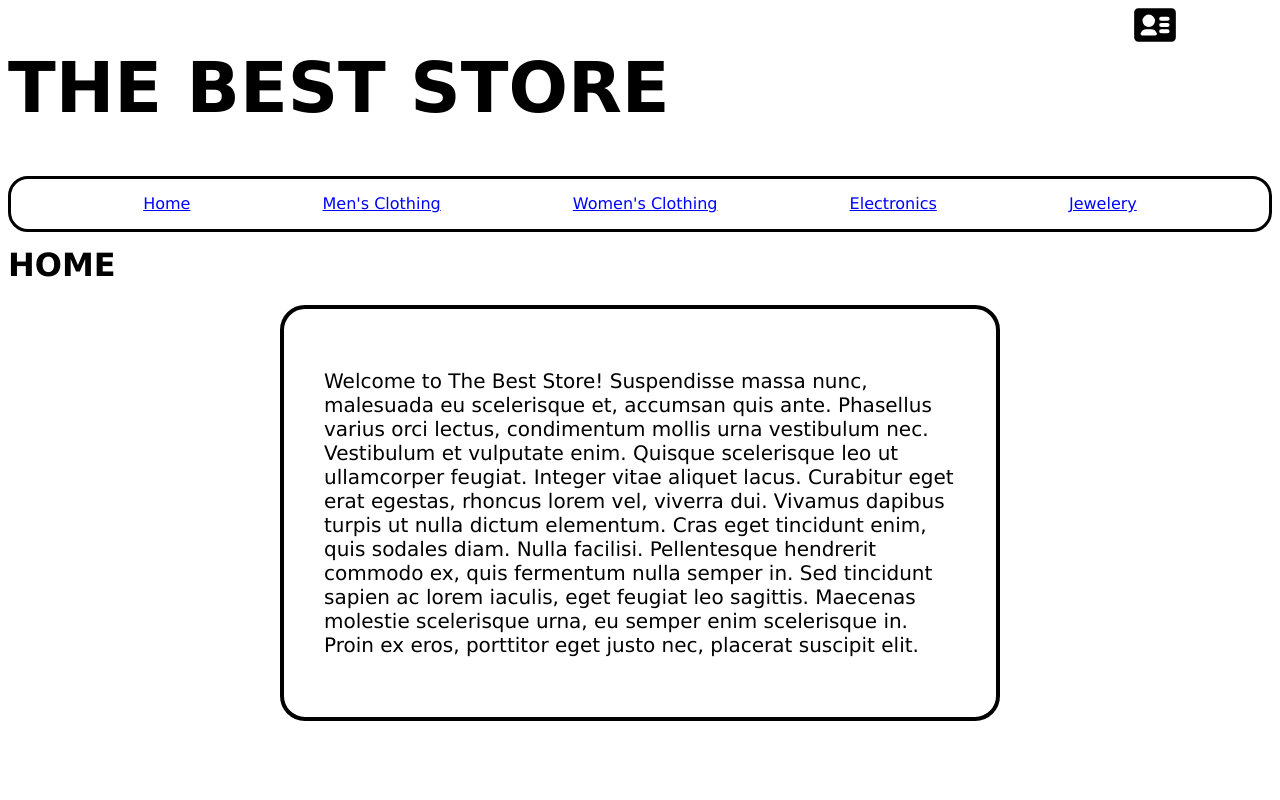
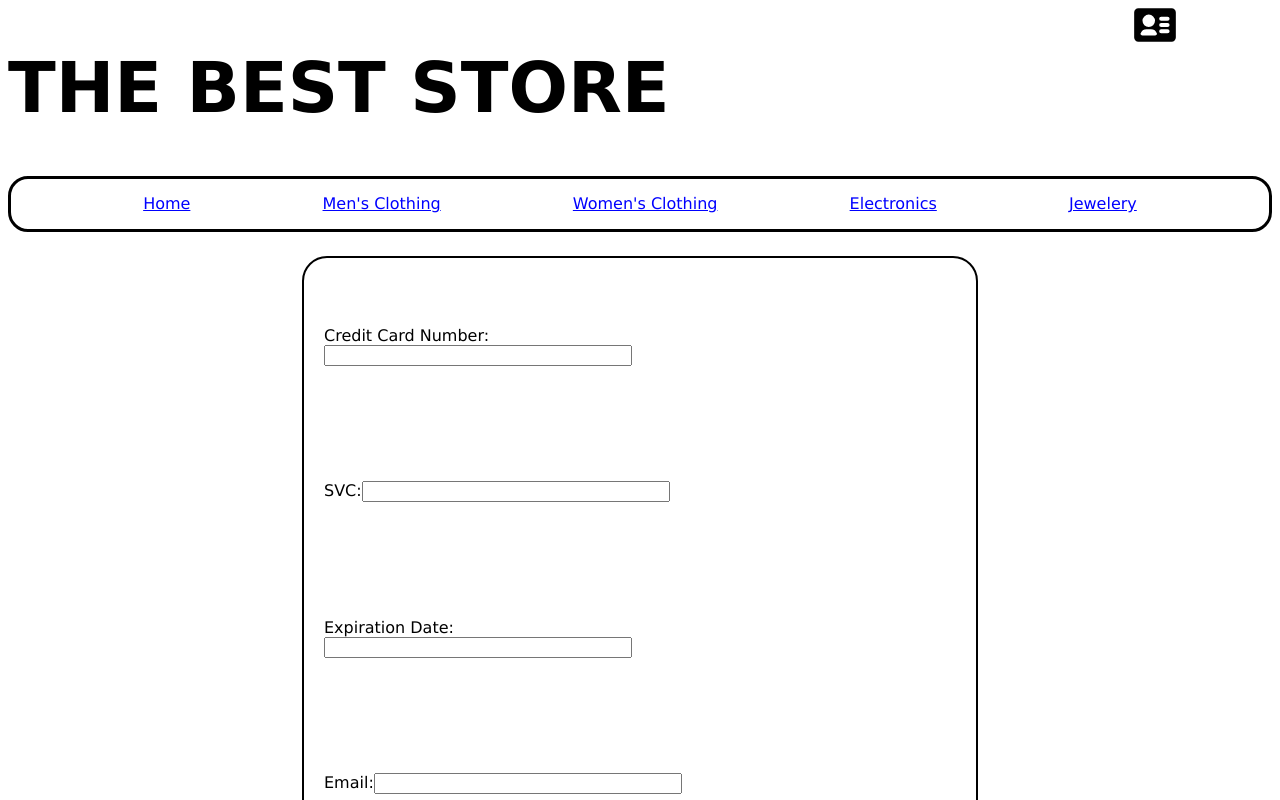
Before and after one commit to alectorres0/capstone_e-commerce, a React (Vite) app in the folder client/: page /checkout in a window 1280 px wide. Shown: the top 800 px of the page. Built offline with nearby package versions, Linux system fonts and the light colour scheme.

Commit message:
made checkout page and clears cart

```diff
--- a/client/src/API.js
+++ b/client/src/API.js
@@ -220,3 +220,26 @@ export async function updateQuantity({cartid, productid, newQuantity, token}){
 
 
 }
+
+export async function clearCart({cartid, token}){
+    try{
+        const response = await fetch(`${myURL}/api/cart/clear`,{
+            method: 'PUT',
+            headers: {
+                'Content-Type':'application/json',
+                'Authorization':token
+            },
+            body: JSON.stringify({
+                cartid:cartid
+            })
+        })
+        const data = await response.json();
+        console.log(data);
+        return data;
+    }
+
+    catch(err){
+
+        console.error("error clearing cart" + err);
+    }
+}
--- a/client/src/App.jsx
+++ b/client/src/App.jsx
@@ -13,6 +13,7 @@ import Cart from "./components/Cart"
 import CartItems from './components/CartItems'
 import AccountSymbol from './components/AccountSymbol'
 import Account from './components/Account'
+import Checkout from './components/Checkout'
 import {Routes, Route} from "react-router-dom"
 function App() {
   const [cartId,setCartId] = useState(null);
@@ -20,6 +21,7 @@ function App() {
   const [userId, setUserId] = useState(null);
   const [cartQuantity, setCartQuantity] = useState(0);
   const [userInfo, setUserInfo] = useState(null);
+  const [totalPrice, setTotalPrice] = useState(0);
 
   return (
     <>
@@ -37,8 +39,9 @@ function App() {
       <Route path = "/item/:name/:id" element = {<SingleItem token = {token} setToken = {setToken} userId = {userId} cartQuantity = {cartQuantity} setCartQuantity = {setCartQuantity}/>}/>
       <Route path = "/register" element = {<Register cartId = {cartId} setCartId = {setCartId} token = {token} setToken = {setToken} userId = {userId} setUserId = {setUserId} setUserInfo = {setUserInfo}/>}/>
       <Route path = "/login" element = {<Login cartId = {cartId} setCartId = {setCartId} token = {token} setToken = {setToken} userId = {userId} setUserId = {setUserId} setUserInfo = {setUserInfo}/>}/>
-      <Route path = "/cartitems" element = {<CartItems userId = {userId} token = {token} cartId = {cartId} setCartQuantity = {setCartQuantity}/>}/>
-      <Route path = "/account" element = {<Account userInfo = {userInfo} setToken = {setToken}/>}/>
+      <Route path = "/cartitems" element = {<CartItems userId = {userId} token = {token} cartId = {cartId} setCartQuantity = {setCartQuantity} totalPrice = {totalPrice} setTotalPrice = {setTotalPrice}/>}/>
+      <Route path = "/account" element = {<Account userInfo = {userInfo} setToken = {setToken} setCartQuantity = {setCartQuantity} setTotalPrice = {setTotalPrice}/>}/>
+      <Route path = "/checkout" element = {<Checkout setCartQuantity = {setCartQuantity} totalPrice = {totalPrice} setTotalPrice = {setTotalPrice}  token = {token} cartId = {cartId}/>}/>
     </Routes>
 
    </>
--- a/client/src/components/Account.jsx
+++ b/client/src/components/Account.jsx
@@ -1,6 +1,6 @@
 import {useNavigate} from "react-router-dom"
 
-const Account = ({userInfo, setToken}) =>{
+const Account = ({userInfo, setToken, setCartQuantity, setTotalPrice}) =>{
 const navigate = useNavigate();
 return(
     <>
@@ -11,7 +11,7 @@ return(
         <h2>Username: {userInfo.username}</h2>
         <h2>Email: {userInfo.email}</h2>
         <h2>Phone: {userInfo.phone}</h2>
-        <button onClick = {()=>{navigate("/login"); setToken(null)}}>Log Out</button>
+        <button onClick = {()=>{navigate("/login"); setToken(null); setCartQuantity(0); setTotalPrice(0) }}>Log Out</button>
     </div>
     </>
 )
--- a/client/src/components/CartItems.jsx
+++ b/client/src/components/CartItems.jsx
@@ -1,19 +1,21 @@
 import { fetchCart, getItem } from "../API";
 import {useState, useEfffect, useEffect} from "react"
+import {useNavigate} from "react-router-dom"
 import ItemCard from "./ItemCard";
 
 //get cart
 //loop throught cart products and grab id and quantity
 //get item info with product_id
 //create itemCard with item info and quantity and total price
-const CartItems =({userId, token, cartId, setCartQuantity})=>{
+const CartItems =({userId, token, cartId, setCartQuantity, totalPrice, setTotalPrice})=>{
 const [cartItems, setCartItems] = useState([]);
-const [totalPrice, setTotalPrice] = useState(0);
+const navigate = useNavigate();
 useEffect(()=>{
     const setList = async()=>{
     const cart = await fetchCart({userid: userId, token: token})
     const items = []
     let calculatedPrice = 0;
+
     for (const item of cart.products){
         const result = await getItem(item.product_id);
         result.quantity = item.quantity;
@@ -37,6 +39,7 @@ return(
 
     })}
     <h2>Total Price: ${totalPrice}</h2>
+    <button onClick = {()=>{navigate("/checkout")}}>Check Out</button>
     </div>
 
 )
--- /dev/null
+++ b/client/src/components/Checkout.jsx
@@ -0,0 +1,44 @@
+import {clearCart} from "../API"
+
+const Checkout = ({setCartQuantity,totalPrice,setTotalPrice, token, cartId}) =>{
+
+    const handleSubmit=async(e) =>{
+        e.preventDefault();
+        await clearCart({cartid: cartId, token: token})
+        setTotalPrice(0);
+        setCartQuantity(0);
+    }
+
+    return(
+
+<form className = "registerForm" onSubmit = {(e)=>{handleSubmit(e)}} >
+        <label>
+            Credit Card Number:
+            <input name = "creditcardNumber" />
+        </label><br></br>
+        <label>
+           SVC:
+            <input name = "svc" />
+        </label><br></br>
+        <label>
+            Expiration Date:
+            <input name = "expirationDate" />
+        </label><br></br>
+        <label>
+            Email:
+            <input name = "email" />
+        </label><br></br>
+        <p>Total Price: {totalPrice}</p>
+        <button type = "submit" >CheckOut</button>
+    </form>
+
+
+    )
+
+}
+
+
+
+
+
+export default Checkout
```
